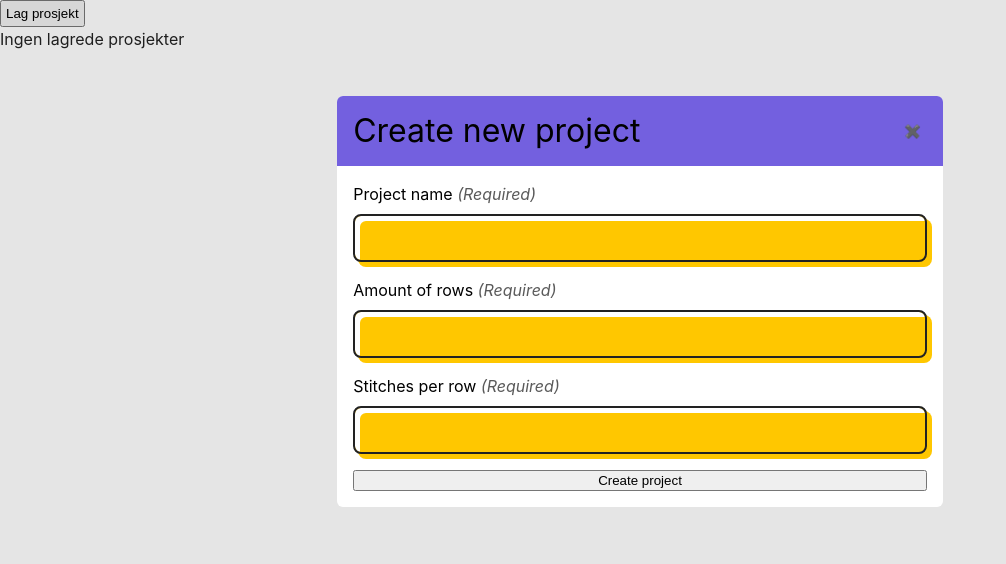
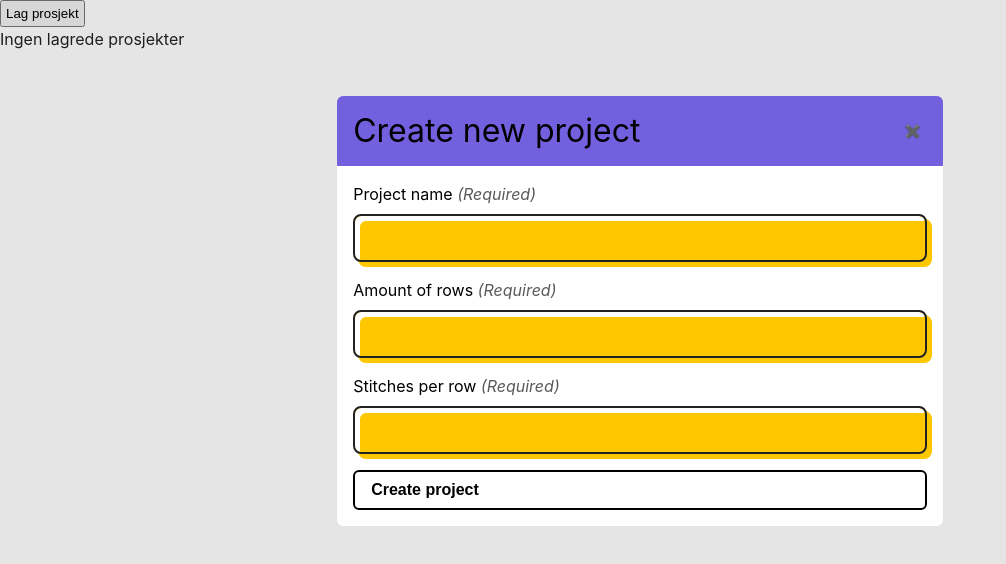
Before and after one commit to annelineguttormsen/amigo, a Vue app: page / in a window 1280 px wide. Both pictures are taken after a click on the button "Lag prosjekt". Shown: the top 564 px of the page, without its empty margins (0-1006 px from the left). Built offline with nearby package versions, Linux system fonts and the light colour scheme.

Commit message:
chore: add primary button to create project dialog

```diff
--- a/src/views/Home/HomeView.vue
+++ b/src/views/Home/HomeView.vue
@@ -8,6 +8,7 @@
   import { stringRequiredSchema, numberRequiredSchema } from '@/validation/schema'
   import Dialog from '@/components/organisms/Dialog.vue'
   import Input from '@/components/atoms/input/Input.vue'
+  import ButtonPrimary from '@/components/atoms/Button.Primary.vue'
 
   const router = useRouter()
 
@@ -80,11 +81,11 @@
         :error="projectStitchesError"
         :required="true"
       />
-      <button
+      <ButtonPrimary
         @click="validateAndCreateProject()"
       >
         Create project
-      </button>
+      </ButtonPrimary>
     </template>
   </Dialog>
 </template>
```
